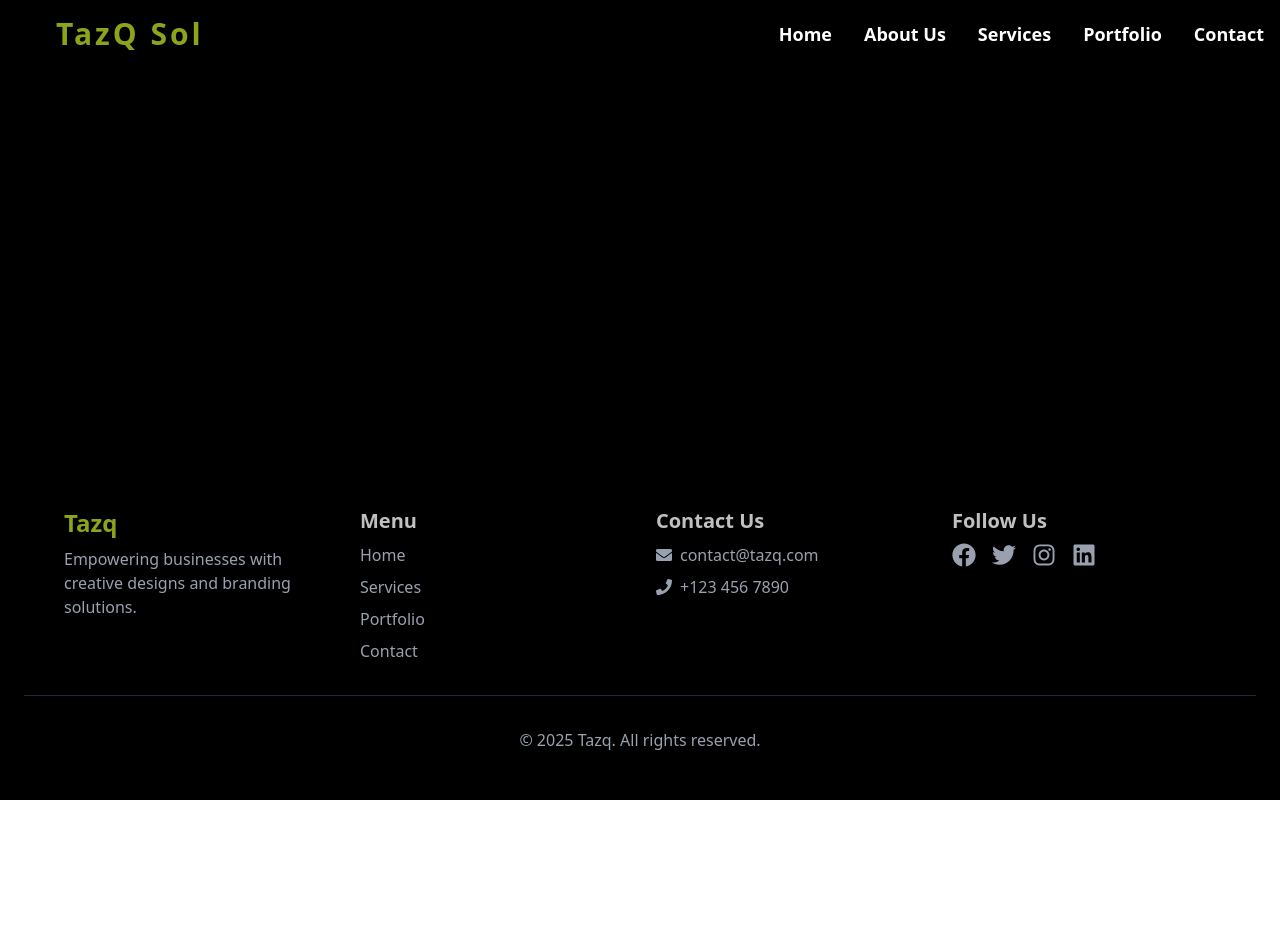
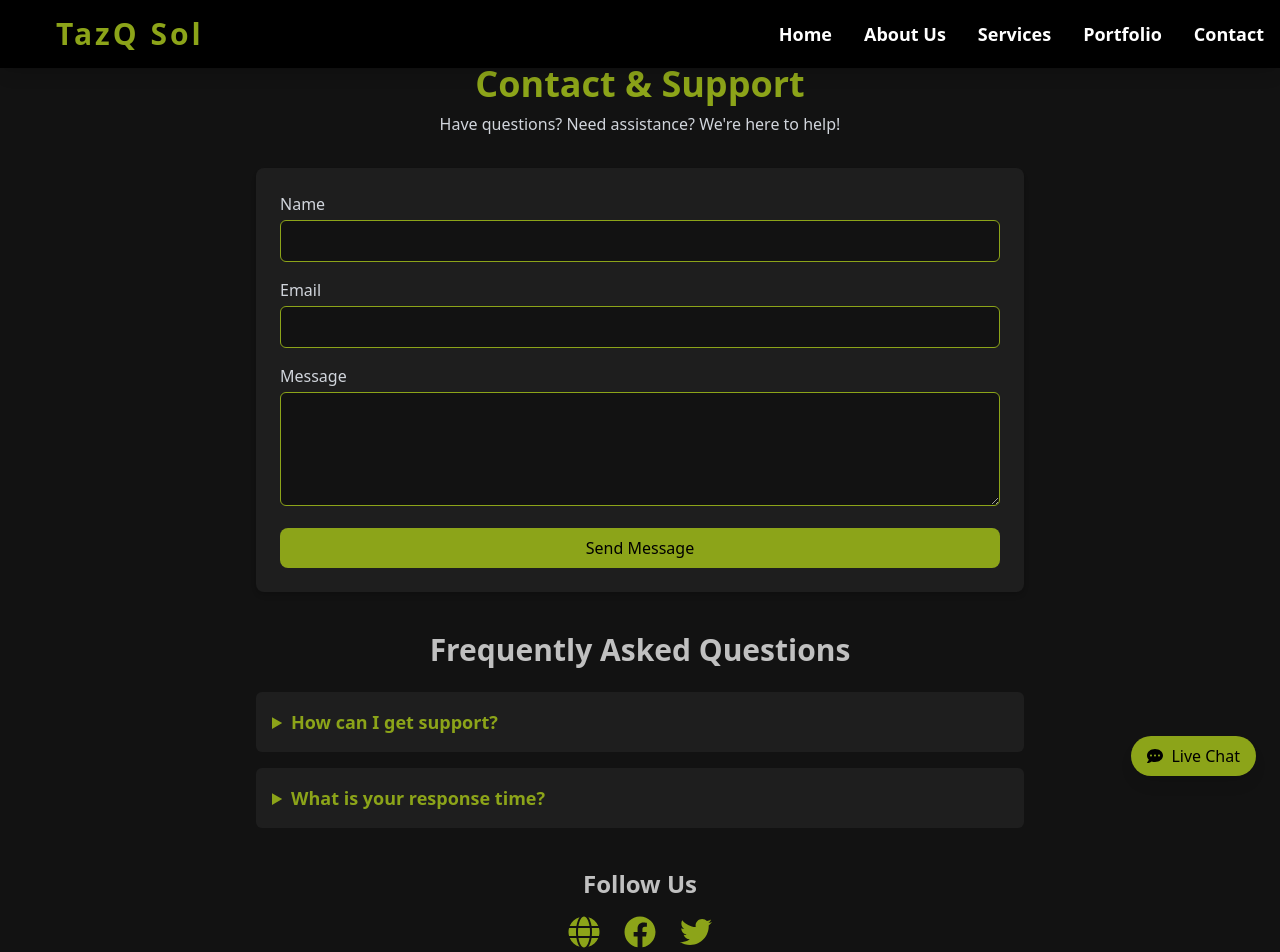
Before and after one commit to HafizMudassirHusain/TazqFrontend, a React (Vite) app: page /contact in a window 1280 px wide. Shown: the top 952 px of the page. Before the commit the page ends 800 px from the top, so only its background shows below. Built offline with nearby package versions, Linux system fonts and the light colour scheme.

Commit message:
contactPageUI Added

```diff
--- a/src/App.jsx
+++ b/src/App.jsx
@@ -5,6 +5,7 @@ import AboutPage from "./pages/AboutPage";
 import Footer from "./components/Footer";
 import Services from "./pages/Services";
 import Portfolio from "./pages/Portfolio";
+import ContactSupport from "./pages/ContactSupport";
 
 function App() {
   return (
@@ -19,6 +20,7 @@ function App() {
       <Route path="/about" element={<AboutPage />} />
       <Route path="/services" element={<Services />} />
       <Route path="/portfolio" element={<Portfolio />} />
+      <Route path="/contact" element={<ContactSupport />} />
     </Routes>
 
 
--- a/src/components/Navbar.jsx
+++ b/src/components/Navbar.jsx
@@ -18,7 +18,7 @@ const Navbar = () => {
           <Link to='/about' className="hover:text-[#8CA419] transition duration-300">About Us</Link>
           <Link to='/services' className="hover:text-[#8CA419] transition duration-300">Services</Link>
           <Link to='/portfolio' className="hover:text-[#8CA419] transition duration-300">Portfolio</Link>
-          <Link to='#' className="hover:text-[#8CA419] transition duration-300">Contact</Link>
+          <Link to='/contact' className="hover:text-[#8CA419] transition duration-300">Contact</Link>
         </div>
         <div className="md:hidden">
           <button onClick={() => setIsOpen(!isOpen)} className="focus:outline-none">
--- /dev/null
+++ b/src/pages/ContactSupport.jsx
@@ -0,0 +1,121 @@
+import { useState } from "react";
+import { motion } from "framer-motion";
+import { FaGlobe, FaFacebook, FaTwitter, FaCommentDots } from "react-icons/fa";
+
+const ContactSupport = () => {
+  const [formData, setFormData] = useState({ name: "", email: "", message: "" });
+
+  const handleChange = (e) => {
+    setFormData({ ...formData, [e.target.name]: e.target.value });
+  };
+
+  const handleSubmit = (e) => {
+    e.preventDefault();
+    alert("Message Sent!");
+    setFormData({ name: "", email: "", message: "" });
+  };
+
+  return (
+    <section className="w-full bg-[#121212] text-white py-16 px-6">
+      <div className="max-w-5xl mx-auto">
+        {/* Heading */}
+        <h2 className="text-4xl font-bold text-center text-[#8CA419]">Contact & Support</h2>
+        <p className="text-center text-gray-300 mt-2">
+          Have questions? Need assistance? We're here to help!
+        </p>
+
+        {/* Contact Form */}
+        <motion.form
+          onSubmit={handleSubmit}
+          initial={{ opacity: 0, y: 20 }}
+          animate={{ opacity: 1, y: 0 }}
+          transition={{ duration: 0.5 }}
+          className="mt-8 bg-[#1E1E1E] p-6 rounded-lg shadow-md max-w-3xl mx-auto"
+        >
+          <div className="mb-4">
+            <label className="block text-gray-300 mb-1">Name</label>
+            <input
+              type="text"
+              name="name"
+              value={formData.name}
+              onChange={handleChange}
+              className="w-full p-2 border border-[#8CA419] bg-[#121212] rounded-md text-white"
+              required
+            />
+          </div>
+          <div className="mb-4">
+            <label className="block text-gray-300 mb-1">Email</label>
+            <input
+              type="email"
+              name="email"
+              value={formData.email}
+              onChange={handleChange}
+              className="w-full p-2 border border-[#8CA419] bg-[#121212] rounded-md text-white"
+              required
+            />
+          </div>
+          <div className="mb-4">
+            <label className="block text-gray-300 mb-1">Message</label>
+            <textarea
+              name="message"
+              value={formData.message}
+              onChange={handleChange}
+              rows="4"
+              className="w-full p-2 border border-[#8CA419] bg-[#121212] rounded-md text-white"
+              required
+            ></textarea>
+          </div>
+          <button
+            type="submit"
+            className="w-full bg-[#8CA419] text-black py-2 rounded-lg hover:bg-[#A0C518] transition duration-300"
+          >
+            Send Message
+          </button>
+        </motion.form>
+
+        {/* FAQs Section */}
+        <div className="mt-10">
+          <h3 className="text-3xl text-center font-bold text-[#C0C0C0]">Frequently Asked Questions</h3>
+          <div className="mt-6 space-y-4 max-w-3xl mx-auto">
+            <details className="bg-[#1E1E1E] p-4 rounded-md cursor-pointer">
+              <summary className="text-lg font-semibold text-[#8CA419]">How can I get support?</summary>
+              <p className="text-gray-300 mt-2">You can contact us via the form above, email, or live chat.</p>
+            </details>
+            <details className="bg-[#1E1E1E] p-4 rounded-md cursor-pointer">
+              <summary className="text-lg font-semibold text-[#8CA419]">What is your response time?</summary>
+              <p className="text-gray-300 mt-2">We typically respond within 24 hours on business days.</p>
+            </details>
+          </div>
+        </div>
+
+        {/* Social Media Links */}
+        <div className="mt-10 text-center">
+          <h3 className="text-2xl font-bold text-[#C0C0C0]">Follow Us</h3>
+          <div className="flex justify-center space-x-6 mt-4">
+            <a href="#" className="text-[#8CA419] hover:text-[#A0C518] transition duration-300">
+              <FaGlobe className="w-8 h-8" />
+            </a>
+            <a href="#" className="text-[#8CA419] hover:text-[#A0C518] transition duration-300">
+              <FaFacebook className="w-8 h-8" />
+            </a>
+            <a href="#" className="text-[#8CA419] hover:text-[#A0C518] transition duration-300">
+              <FaTwitter className="w-8 h-8" />
+            </a>
+          </div>
+        </div>
+
+        {/* Live Chat Button */}
+        <motion.button
+          initial={{ opacity: 0, x: 20 }}
+          animate={{ opacity: 1, x: 0 }}
+          transition={{ duration: 0.5, delay: 0.2 }}
+          className="fixed bottom-6 right-6 bg-[#8CA419] text-black px-4 py-2 rounded-full shadow-lg hover:bg-[#A0C518] transition duration-300 flex items-center"
+        >
+          <FaCommentDots className="mr-2" /> Live Chat
+        </motion.button>
+      </div>
+    </section>
+  );
+};
+
+export default ContactSupport;
```
